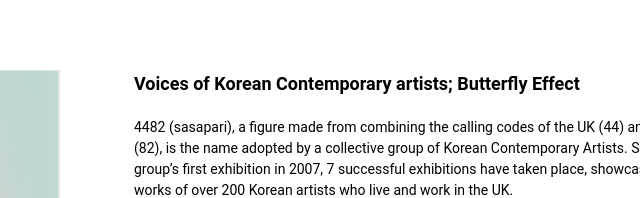
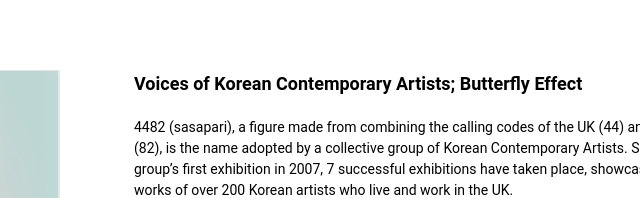
Before and after one commit to 4482/Web, a plain HTML site: page page/exhibitions/exhibitions-2018.html in a window 1280 px wide. Shown: the part 182-380 px from the top of the page, 640-1280 px from the left. Drawn offline with Linux system fonts and the light colour scheme.

Commit message:
change -A

```diff
--- a/page/exhibitions/exhibitions-2018.html
+++ b/page/exhibitions/exhibitions-2018.html
@@ -33,7 +33,7 @@
 			<div class="article">
 				<div class='info'>
 
-						<p class='bold'>Voices of Korean Contemporary artists; Butterfly Effect</p>
+						<p class='bold'>Voices of Korean Contemporary Artists; Butterfly Effect</p>
 
 						4482 (sasapari), a figure made from combining the calling codes of the UK (44) and South Korea (82), is the name adopted by a collective group of Korean Contemporary Artists. Since the group’s first exhibition in 2007, 7 successful exhibitions have taken place, showcasing inspiring works of over 200 Korean artists who live and work in the UK.</p>
 						<p>After a four-year hiatus, and in its 11th year running, 4482 (sasapari) proposes a return of its annual exhibition in May 2018, at OXO Barge house in London once again. By recalibrating its three storey exhibition space into a conversational environment, the exhibition aspires to extend beyond the confined, physical gallery into a simulated space to reflect the world around us.</p>
```
